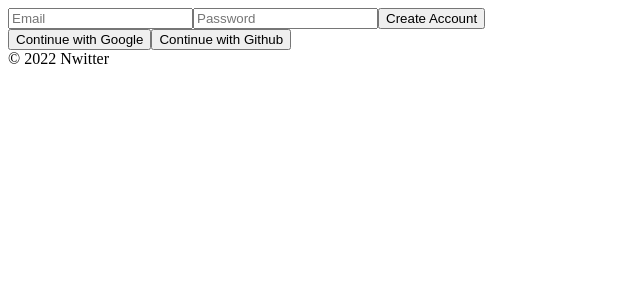
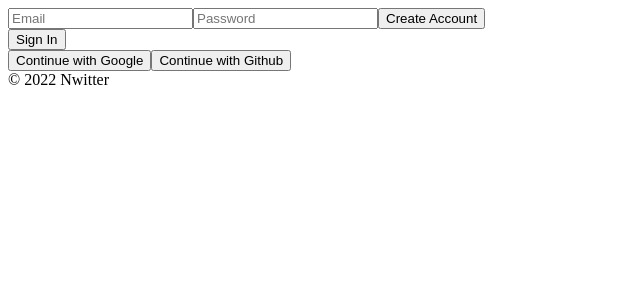
Before and after one commit to chacha912/nwitter, a React (Create React App) app: page /#/ in a window 1280 px wide. Shown: the top 300 px of the page, without its empty margins (0-640 px from the left). Built offline with nearby package versions, Linux system fonts and the light colour scheme; no server answers.

Commit message:
토글 로그인/회원가입

```diff
--- a/src/routes/Auth.js
+++ b/src/routes/Auth.js
@@ -6,6 +6,7 @@ const Auth = () => {
   const [password, setPassword] = useState('');
   const [newAccount, setNewAccount] = useState(true);
   const [error, setError] = useState('');
+  const toggleAccount = () => setNewAccount((prev) => !prev);
 
   const onChange = (event) => {
     const {
@@ -43,6 +44,7 @@ const Auth = () => {
         <button type='submit'>{newAccount ? 'Create Account' : 'Log In'}</button>
         <div>{error}</div>
       </form>
+      <button onClick={toggleAccount}>{newAccount ? 'Sign In' : 'Create Account'}</button>
       <div>
         <button type='button'>Continue with Google</button>
         <button type='button'>Continue with Github</button>
```
